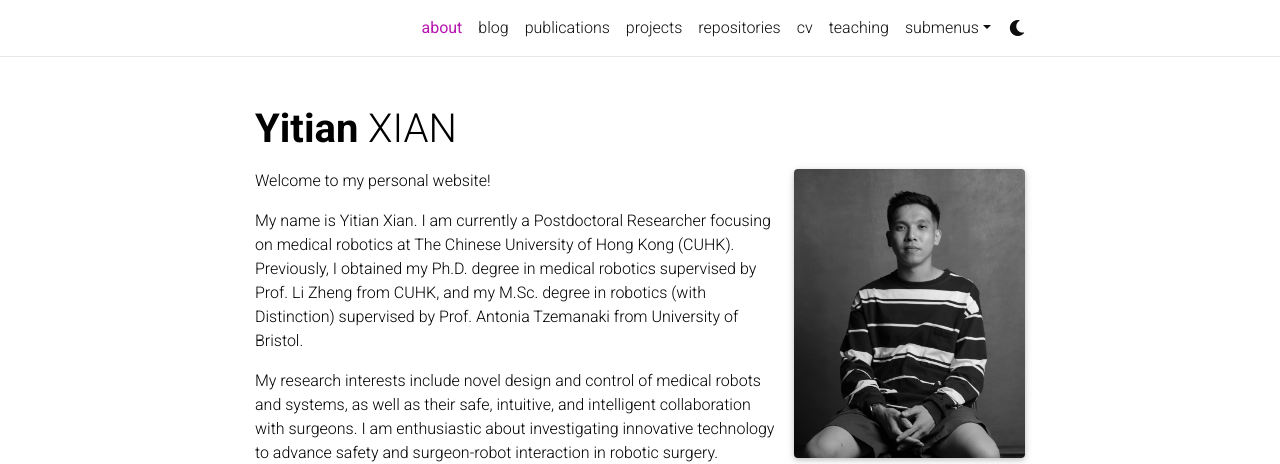
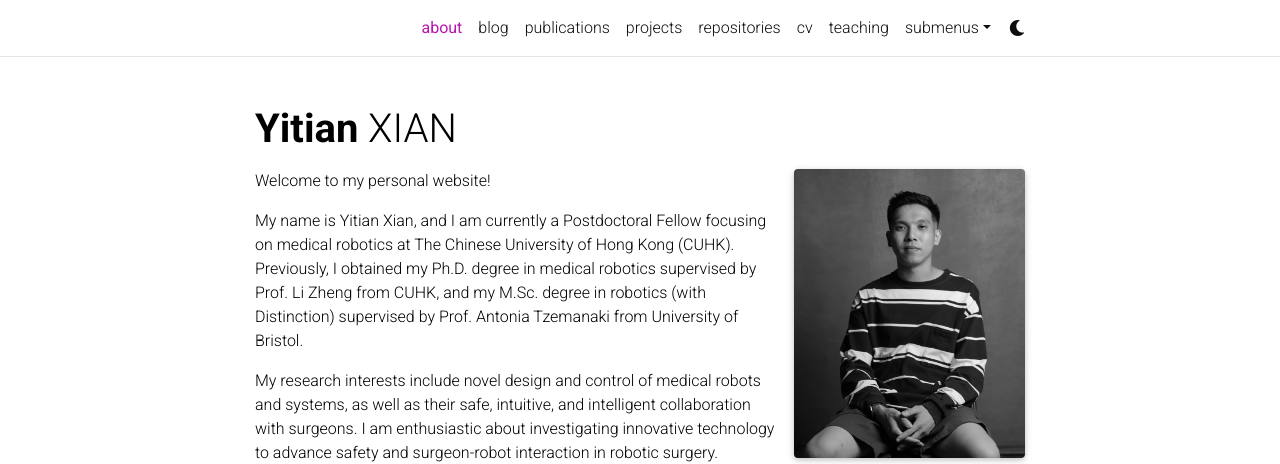
Before and after one commit to yitian-xian/yitian-xian.github.io, a Jekyll site: the page built from _pages/about.md, in a window 1280 px wide and 900 px high. Shown: the top 464 px of the window. Built offline with Jekyll 4.4.1, drawn with Linux system fonts in a browser that asks for light colours; full-size pictures stand in for the smaller copies a plugin makes; emoji names are drawn with the system emoji font; comment, search, counter and statistics services are not loaded; a style sheet for code colours, icons or effects is not loaded.

Commit message:
Update about.md

```diff
--- a/_pages/about.md
+++ b/_pages/about.md
@@ -21,7 +21,7 @@ social: true  # includes social icons at the bottom of the page
 
 Welcome to my personal website!
 
-My name is Yitian Xian. I am currently a Postdoctoral Researcher focusing on medical robotics at The Chinese University of Hong Kong (CUHK). Previously, I obtained my Ph.D. degree in medical robotics supervised by Prof. Li Zheng from CUHK, and my M.Sc. degree in robotics (with Distinction) supervised by Prof. Antonia Tzemanaki from University of Bristol.
+My name is Yitian Xian, and I am currently a Postdoctoral Fellow focusing on medical robotics at The Chinese University of Hong Kong (CUHK). Previously, I obtained my Ph.D. degree in medical robotics supervised by Prof. Li Zheng from CUHK, and my M.Sc. degree in robotics (with Distinction) supervised by Prof. Antonia Tzemanaki from University of Bristol.
 
 My research interests include novel design and control of medical robots and systems, as well as their safe, intuitive, and intelligent collaboration with surgeons. I am enthusiastic about investigating innovative technology to advance safety and surgeon-robot interaction in robotic surgery.
 
```
